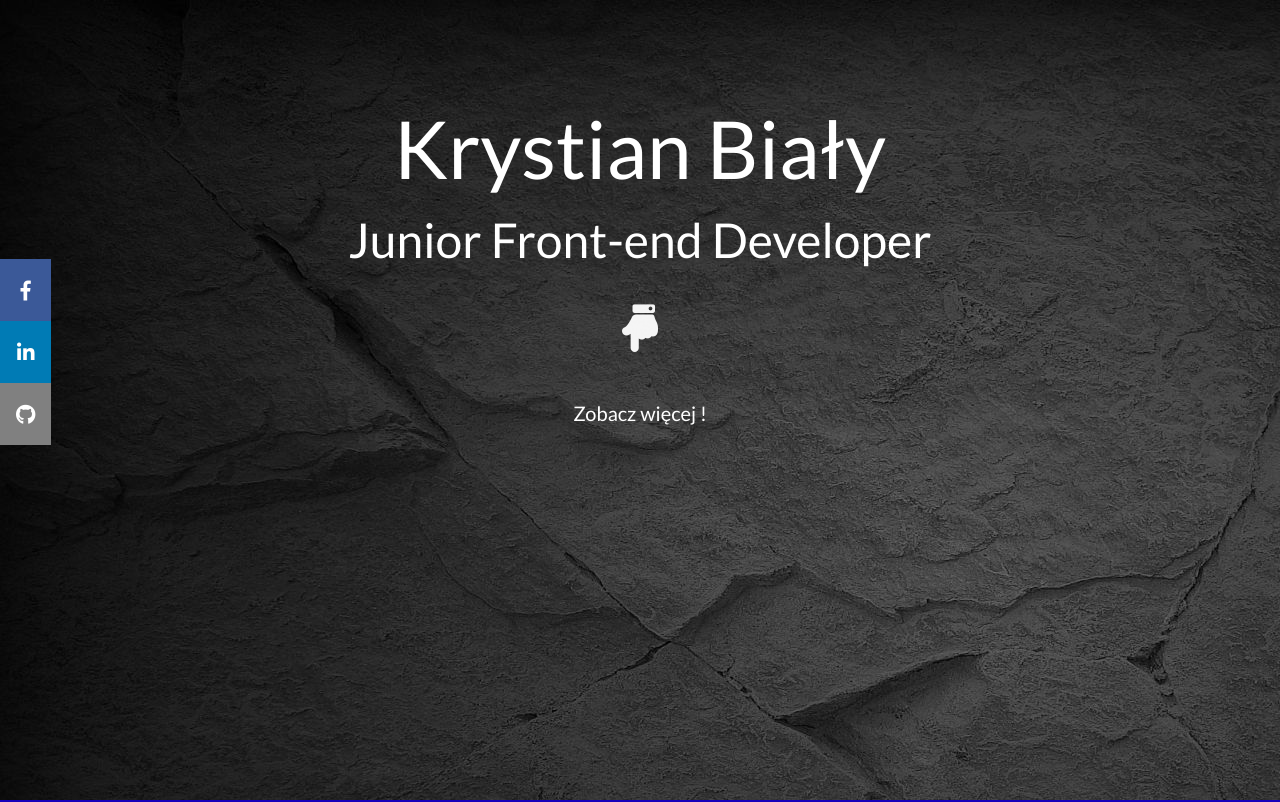
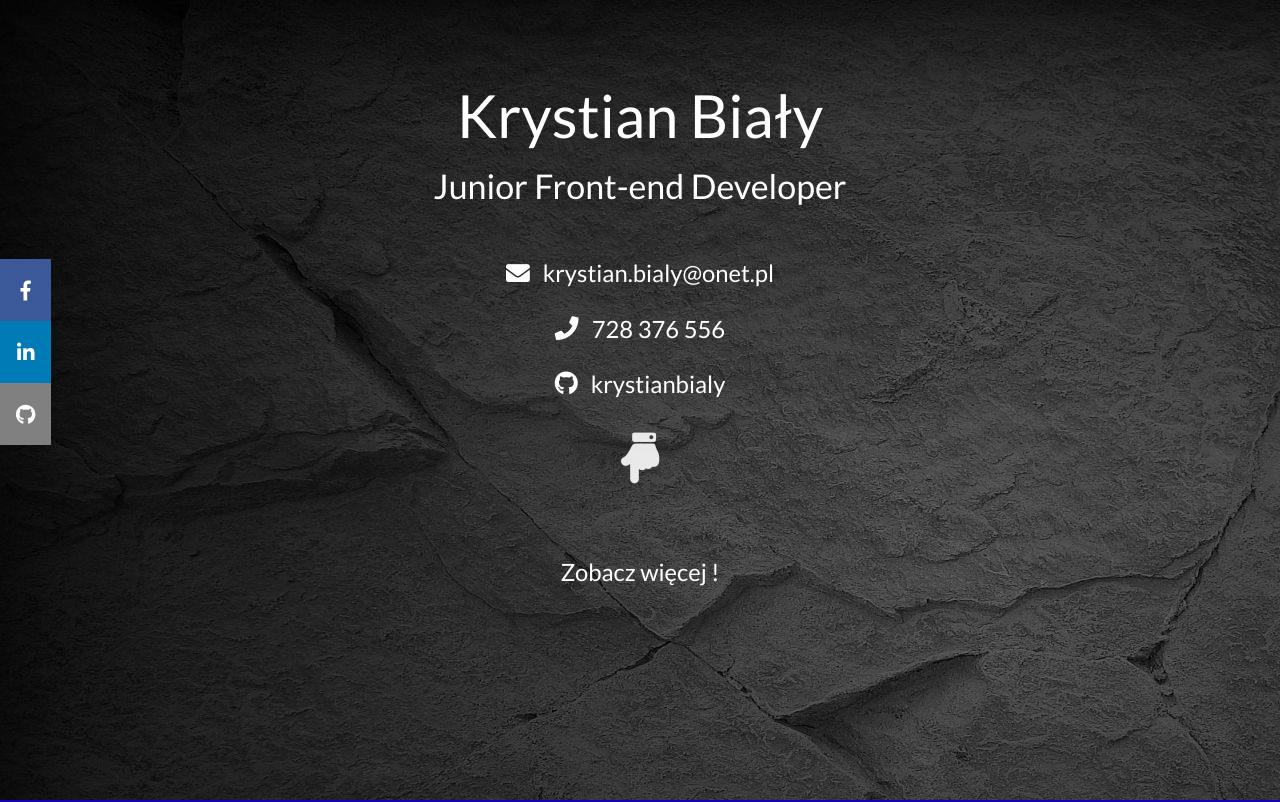
Before and after one commit to krystianbialy/portfolio, a plain HTML site: page index.html in a window 1280 px wide. Shown: the top 802 px of the page. Drawn offline with Linux system fonts and the light colour scheme.

Commit message:
contact-top

```diff
--- a/index.html
+++ b/index.html
@@ -21,14 +21,26 @@
   <section class="scroll" id="header">
     <div class="container max">
       <div class="row">
-        <div class="col-12 cols-sm-8 mx-auto text-center">
+        <div class="col-12 col-sm-8 mx-auto my-auto text-center">
           <h1>Krystian Biały</h1>
           <p>
             Junior Front-end Developer
           </p>
-          <i class="fas fa-3x fa-hand-point-down animated infinite fadeOutDown slower"></i>
-        </br></br></br>
-          <a class="section03" href="#skok">Zobacz więcej !</a>
+          <div class="contact-top">
+            <i class="fas fa-1x fa-envelope pt-3 mt-3 mr-2"></i>
+            krystian.bialy@onet.pl
+            </br>
+            <i class="fas fa-1x fa-phone mt-4 mr-2"></i>
+            728 376 556
+            </br>
+            <i class="fab fa-1x fa-github mt-4 mr-2"></i>
+            krystianbialy
+          </div>
+          <div>
+            <i class="fas fa-3x fa-hand-point-down animated infinite fadeOutDown slower"></i>
+            </br></br></br></br>
+            <a class="section03" href="#skok">Zobacz więcej !</a>
+          </div>
         </div>
       </div>
     </div>
--- a/main.css
+++ b/main.css
@@ -1,22 +1,33 @@
-
-
 #header {
   background-image: url(tło.jpg);
-  padding-top: 100px;
-  padding-bottom: 150px;
+  padding-top: 80px;
+  padding-bottom: 140px;
   color: white;
   min-height: 100vh;
   width: 100%;
 }
 
+
+
 html {
-  height:100vh;
+  font-size: 17px;
+}
+
+@media (max-width: 900px) {
+  html {
+    font-size: 15px;
+  }
+}
+
+@media (max-width: 400px) {
+  html {
+    font-size: 13px;
+  }
 }
 
 body {
   font-family: 'Lato', sans-serif;
   min-height: 100vh;
-
 }
 
 .navbar {
@@ -40,26 +51,29 @@ body {
 }
 
 h1 {
-
-  font-size: 10vmin;
+  font-size: 3.5rem;
 }
 
-#header p {
+.scroll p {
+  font-size: 2rem;
+}
 
-  font-size: 6vmin;
+.contact-top {
+  font-size: 1.4rem;
 }
 
 .section03 {
-  margin-top: 40px;
-  font-size: 20px;
+  font-size: 1.4rem;
   color: white;
 }
+
 .section03:hover {
   color: red;
 }
 
 .fa-hand-point-down {
-  margin-top: 10px;
+  margin-top: 25px;
+  font-size: 3vmin;
 }
 
 h2,
```
